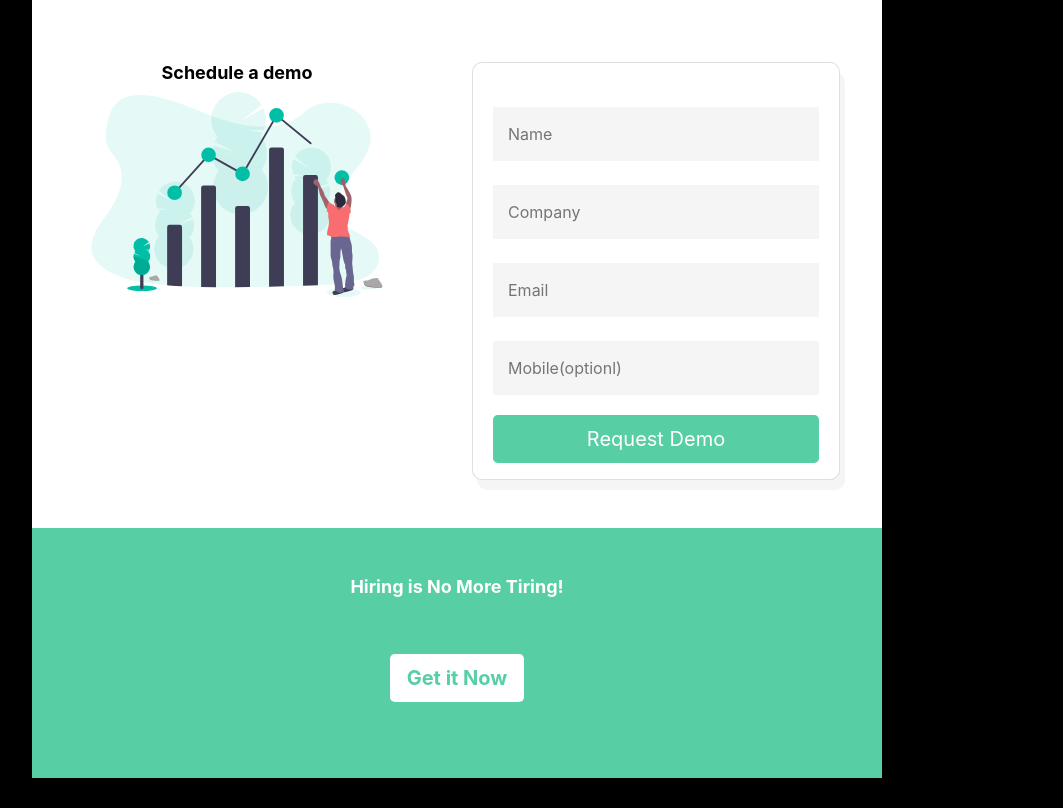
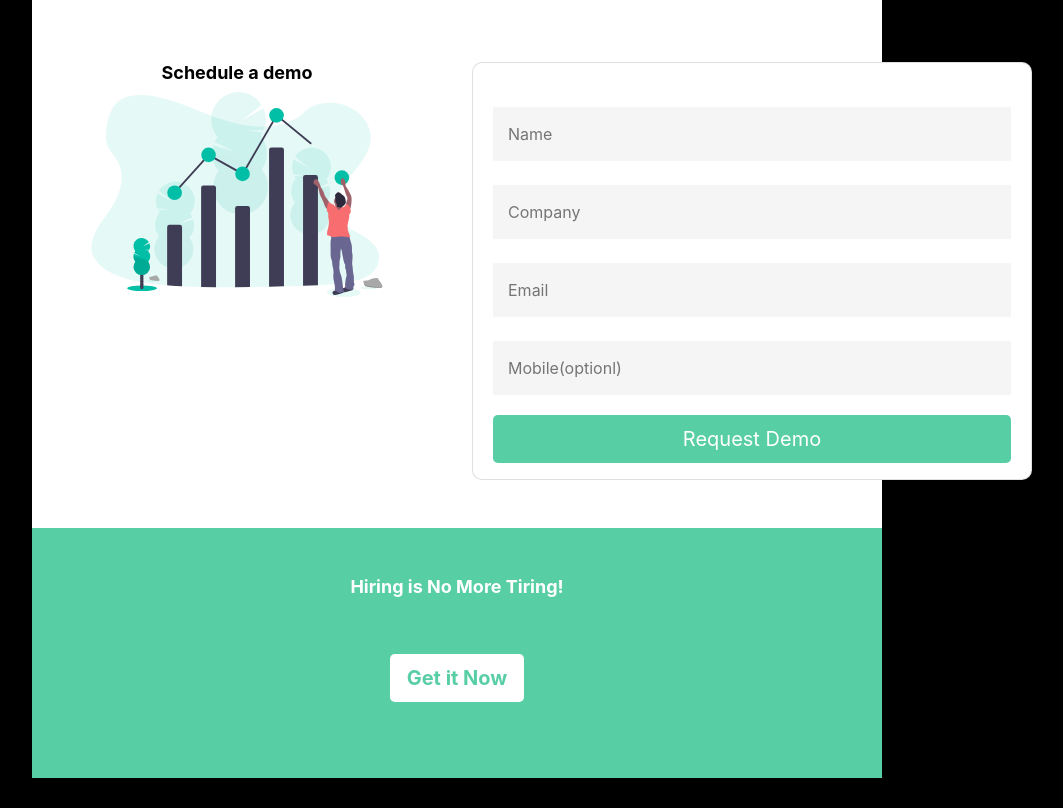
Before and after one commit to daya2940/Empass-homepage, a plain HTML site: page index.html in a window 1280 px wide. Shown: the part 4102-4910 px from the top of the page, without its empty margins (183-1246 px from the left). Drawn offline with nearby package versions, Linux system fonts and the light colour scheme.

Commit message:
Added changes as per suggestion

```diff
--- a/homepage.css
+++ b/homepage.css
@@ -88,6 +88,10 @@ h6.text-center {
   margin-bottom: 5px;
 }
 
+.request-demo-form {
+  width: 100%;
+}
+
 @media only screen and (min-width: 900px) {
   .hero-section {
     margin: 80px 200px 30px 200px;
@@ -116,7 +120,7 @@ h6.text-center {
   }
 
   .request-demo-form {
-    width: 23rem;
+    width: 35rem;
   }
 
   .navbar-nav {
@@ -159,8 +163,4 @@ h6.text-center {
   .security-subText {
     color: white;
   }
-
-  .request-demo-form {
-    width: 20rem;
-  }
 }
--- a/index.html
+++ b/index.html
@@ -461,7 +461,7 @@
                 style="
                   /* width: 22rem; */
                   margin: 0 auto;
-                  box-shadow: 5px 10px whitesmoke;
+                  /* box-shadow: 5px 10px whitesmoke; */
                   border-radius: 10px;
                 "
               >
```
